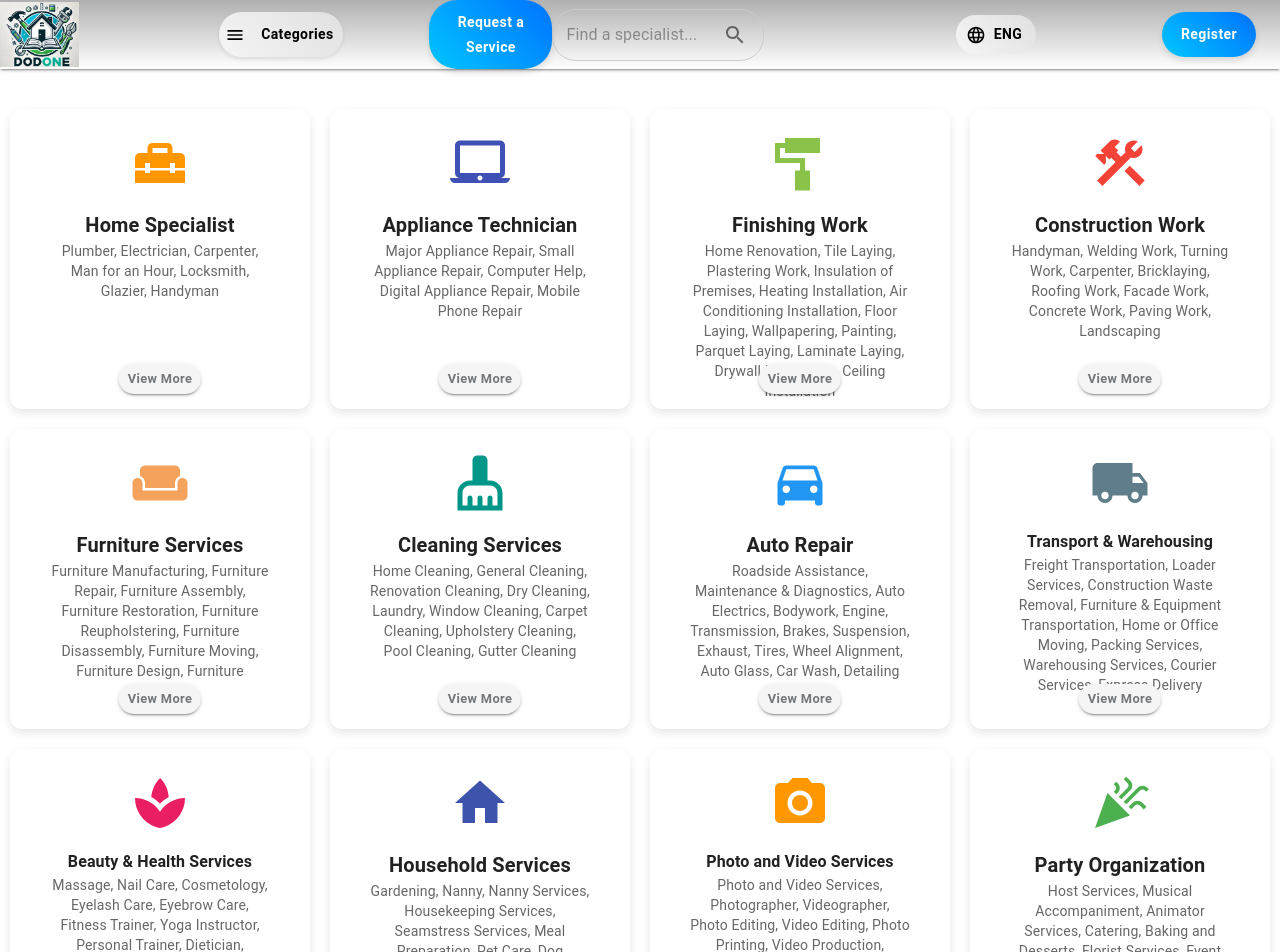
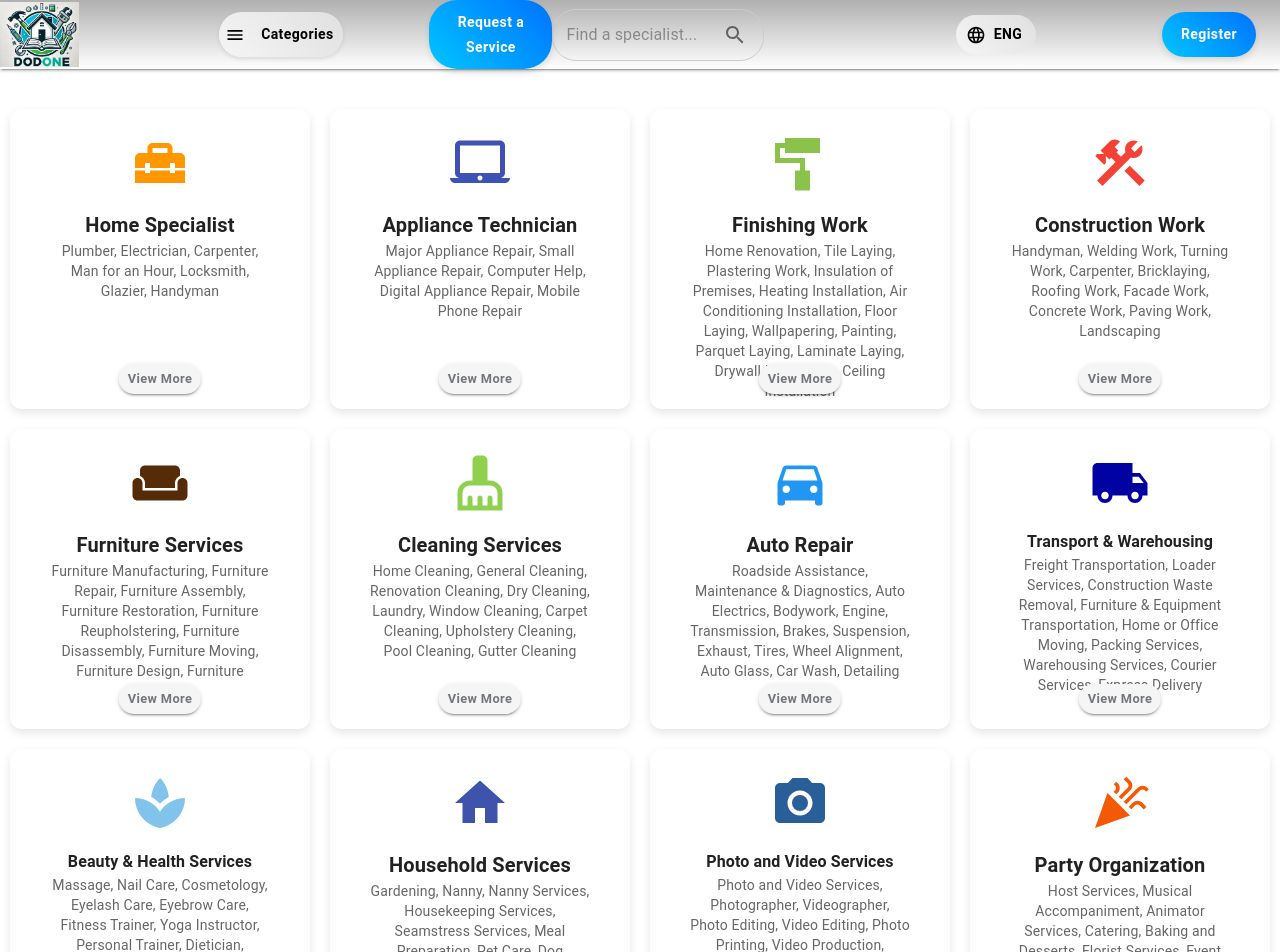
Before and after one commit to Vhkan/dodone, a Next.js app: page / in a window 1280 px wide. Shown: the top 952 px of the page. Built offline with nearby package versions, Linux system fonts and the light colour scheme.

Commit message:
style tabs icons

```diff
--- a/src/components/Categories.tsx
+++ b/src/components/Categories.tsx
@@ -69,7 +69,7 @@ const categories = [
   },
   {
     name: "Furniture Services",
-    icon: <WeekendIcon sx={{ fontSize: 60, color: "#F5A25D" }} />,
+    icon: <WeekendIcon sx={{ fontSize: 60, color: "#562B08" }} />,
     services: [
       "Furniture Manufacturing",
       "Furniture Repair",
@@ -84,7 +84,7 @@ const categories = [
   },
   {
     name: "Cleaning Services",
-    icon: <CleaningServicesIcon sx={{ fontSize: 60, color: "#009688" }} />,
+    icon: <CleaningServicesIcon sx={{ fontSize: 60, color: "#8FD14F" }} />,
     services: [
       "Home Cleaning",
       "General Cleaning",
@@ -120,7 +120,7 @@ const categories = [
   },
   {
     name: "Transport & Warehousing",
-    icon: <LocalShippingIcon sx={{ fontSize: 60, color: "#607d8b" }} />,
+    icon: <LocalShippingIcon sx={{ fontSize: 60, color: "#0002A1" }} />,
     services: [
       "Freight Transportation",
       "Loader Services",
@@ -135,7 +135,7 @@ const categories = [
   },
   {
     name: "Beauty & Health Services",
-    icon: <SpaIcon sx={{ fontSize: 60, color: "#e91e63" }} />,
+    icon: <SpaIcon sx={{ fontSize: 60, color: "#82C3EC" }} />,
     services: [
       "Massage",
       "Nail Care",
@@ -166,7 +166,7 @@ const categories = [
   },
   {
     name: "Photo and Video Services",
-    icon: <CameraAltIcon sx={{ fontSize: 60, color: "#ff9800" }} />,
+    icon: <CameraAltIcon sx={{ fontSize: 60, color: "#295F98" }} />,
     services: [
       "Photo and Video Services",
       "Photographer",
@@ -180,7 +180,7 @@ const categories = [
   },
   {
     name: "Party Organization",
-    icon: <CelebrationIcon sx={{ fontSize: 60, color: "#4caf50" }} />,
+    icon: <CelebrationIcon sx={{ fontSize: 60, color: "#F45905" }} />,
     services: [
       "Host Services",
       "Musical Accompaniment",
```
